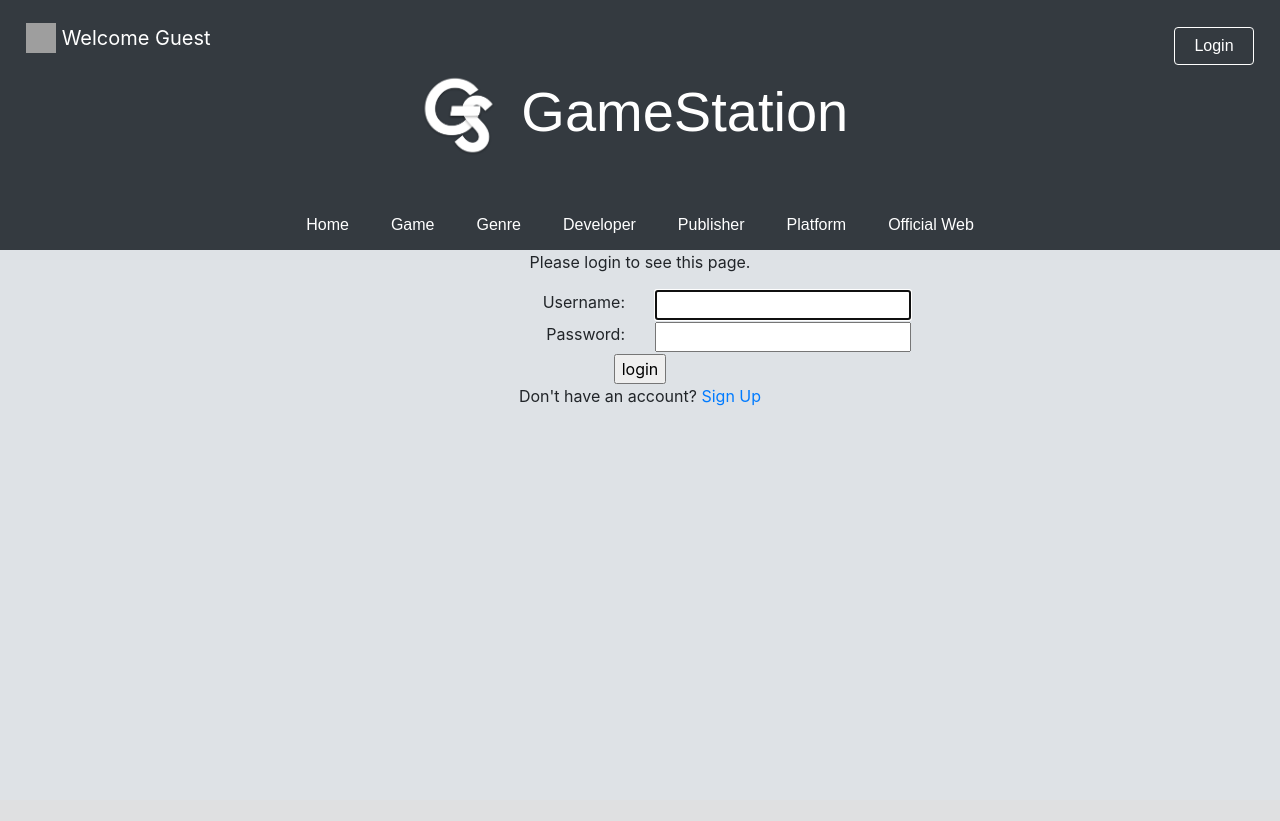
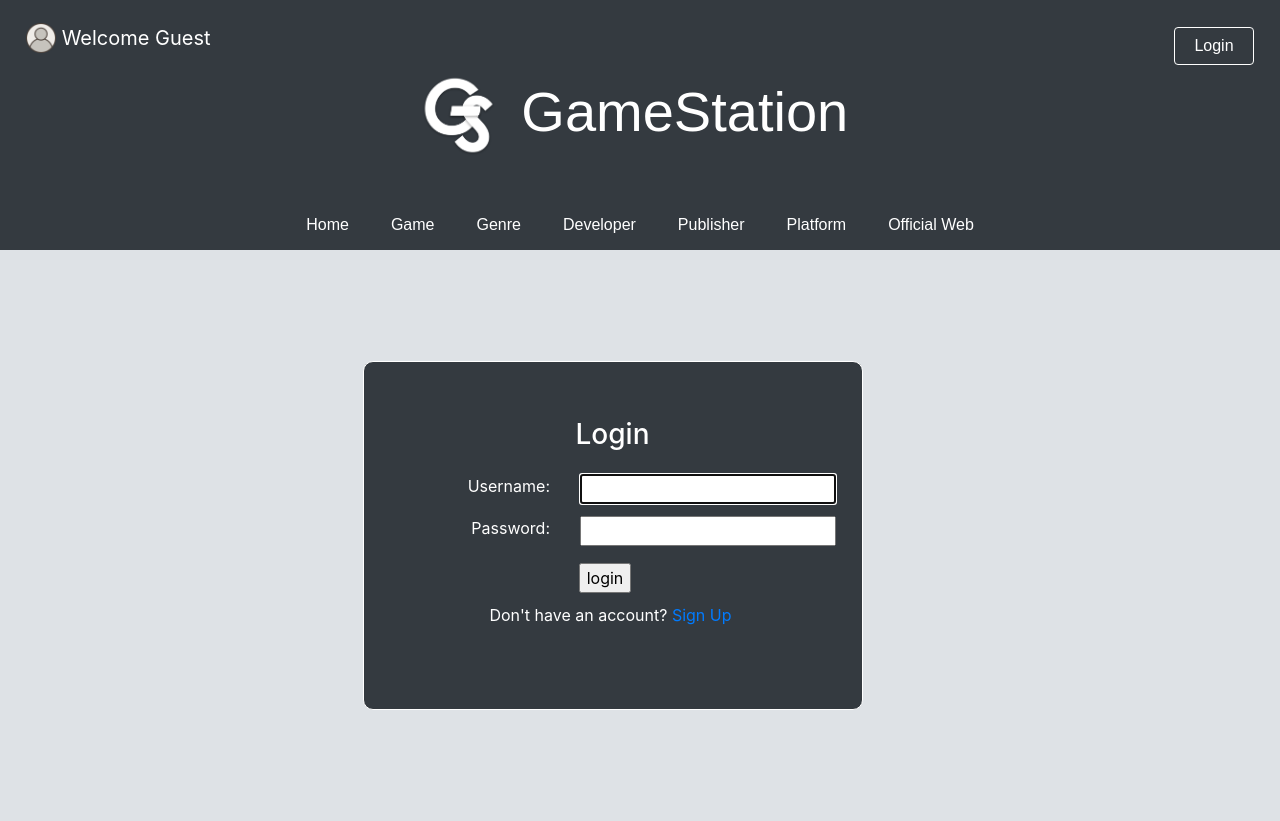
Before and after one commit to Jasson-Reynaldo/Final_SSWP_GameStation, a Django app: page /accounts/login/?next=/developer/add in a window 1280 px wide. Before the commit the page ends 406 px from the top, so only its background shows below. Run offline with Django 3.2, Linux system fonts and the light colour scheme; some web fonts are replaced; grey boxes are pictures that could not be loaded.

Commit message:
Adding user icon on base.html, updating publisher.html, updating genre.html, adding new image, update the interface of login.html, updating styles.css

```diff
--- a/GameStation/GameList/static/css/styles.css
+++ b/GameStation/GameList/static/css/styles.css
@@ -91,3 +91,39 @@
     width: 24px;
     height: 24px;
   }
+
+  .loginform{
+    max-width: 500px;
+    background-color: #343a40;
+    margin-top: 10%;
+    margin-left: 25%;
+    padding-top: 5%;
+    margin-bottom: 10%;
+    padding-bottom: 5%;
+    border: 1px solid white;
+    border-radius: 10px;
+    position: relative;
+  }
+
+  .logininput{
+    padding-top: 10px;
+    padding-right: 80px;
+    padding-bottom: 10px;
+    margin-right: 0px;
+  }
+
+  .inputpart{
+    padding: 5px;
+  }
+
+  .loginnote{
+    margin-left: 20px;
+    text-align: right;
+    padding-right: 20px;
+  }
+
+  .buttonlogin{
+    margin-top: 10px;
+    margin-left: 80px;
+    margin-bottom: 10px;
+  }
--- a/GameStation/GameList/templates/base.html
+++ b/GameStation/GameList/templates/base.html
@@ -16,8 +16,8 @@
 
         <div class="jumbotron jumbotron-fluid bg-dark text-white jumbotop">
           <nav class="navbar bg-transparent navlogin">
-            <p class="navbar-brand" href="#">
-              <img src="#" width="30" height="30" class="d-inline-block align-top" alt="" loading="">
+            <p class="navbar-brand">
+              <img src={% static 'images/User.png' %} width="30" height="30" class="d-inline-block align-top" alt="" loading="">
               {% if user.is_authenticated %}
                 Welcome {{ user.get_username }}
               {% else %}
--- a/GameStation/GameList/templates/publisher/index.html
+++ b/GameStation/GameList/templates/publisher/index.html
@@ -1,6 +1,6 @@
 {% extends 'base.html' %}
 
-{% block title %}<title>Platform Page</title>{% endblock %}
+{% block title %}<title>Publisher Page</title>{% endblock %}
 
 {% block content %}
 <h3 style="padding: 12px;"> Publisher Page </h3>
@@ -8,6 +8,7 @@
 <a href="{% url 'add_publisher' %}" style="padding: 12px;">
     <button type="button" class="btn btn-dark">Add Publisher</button></a>
 {% endif %}
+
 <form id="search-form" method="post" action="">
     {% csrf_token %}
     <div class="row">
--- a/GameStation/templates/registration/login.html
+++ b/GameStation/templates/registration/login.html
@@ -2,9 +2,10 @@
 
 {% block content %}
 
-<div class="col-12">
-    <div class="row text-center">
+<div class="col-12 loginform">
+    <div class="row text-center text-white">
         <div class="col-12">
+            <h3>Login</h3>
             {% if form.errors %}
             {% if user_exists_error %}
             <p>{{ user_exists_error }}</p>
@@ -17,17 +18,15 @@
             {% if user.is_authenticated %}
             <p>Your account doesn't have access to this page. To proceed,
                 please login with an account that has access.</p>
-            {% else %}
-            <p>Please login to see this page.</p>
             {% endif %}
             {% endif %}
         </div>
     </div>
-    <div class="row text-center">
-        <div class="col-12 text-center">
+    <div class="row text-center logininput">
+        <div class="col-12 text-center text-white">
             <form method="post" action="{% url 'login' %}">
                 {% csrf_token %}
-                <div class="row">
+                <div class="row inputpart">
                     <div class="col-6 text-right">
                         {{ form.username.label_tag }}
                     </div>
@@ -35,7 +34,7 @@
                         {{ form.username }}
                     </div>
                 </div>
-                <div class="row">
+                <div class="row inputpart">
                     <div class="col-6 text-right">
                         {{ form.password.label_tag }}
                     </div>
@@ -43,10 +42,10 @@
                         {{ form.password }}
                     </div>
                 </div>
-                <input type="submit" value="login" />
+                <input class="buttonlogin" type="submit" value="login" />
                 <input type="hidden" name="next" value="{{ next }}" />
             </form>
-            <p>Don't have an account? <a href="{% url 'register' %}">Sign Up</a></p>
+            <p class="loginnote">Don't have an account? <a href="{% url 'register' %}">Sign Up</a></p>
         </div>
     </div>
 </div>
```
Also changed, not shown: GameStation/GameList/templates/genre/index.html (+28 -20 lines), GameStation/GameList/static/images/User.png (added).
